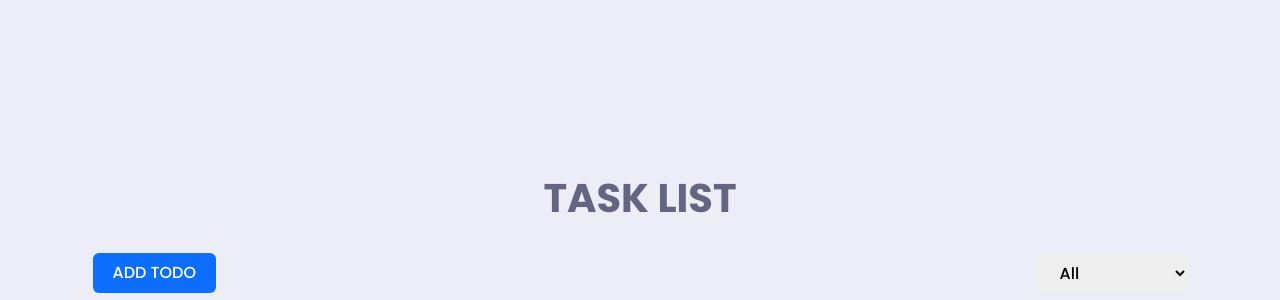
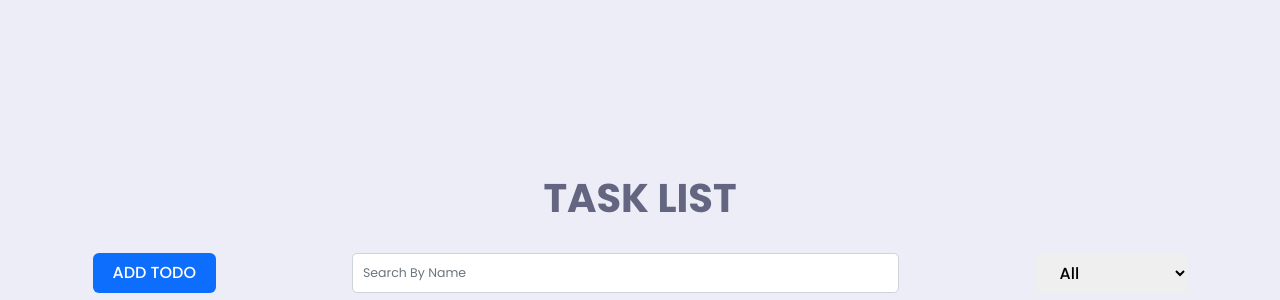
Before and after one commit to uokal/Task-Practical-with-facebook, a React (Create React App) app: page /home in a window 1280 px wide. Shown: the part 652-952 px from the top of the page. Built offline with nearby package versions, Linux system fonts and the light colour scheme.

Commit message:
add searchbar by name

```diff
--- a/src/components/AppHeader.js
+++ b/src/components/AppHeader.js
@@ -1,5 +1,6 @@
 import React, { useState } from 'react';
 import { useDispatch, useSelector } from 'react-redux';
+import { Form } from 'react-bootstrap';
 import { Button, SelectButton } from './Button';
 import styles from '../styles/modules/app.module.scss';
 import TodoModal from './TodoModal';
@@ -12,7 +13,6 @@ function AppHeader() {
   const dispatch = useDispatch();
 
   const updateFilter = (e) => {
-    console.log('hello');
     setFilterStatus(e.target.value);
     dispatch(updateFilterStatus(e.target.value));
   };
@@ -29,6 +29,15 @@ function AppHeader() {
         >
           ADD TODO
         </Button>
+        <Form.Control
+          type="text"
+          id="inputPassword5"
+          aria-describedby="passwordHelpBlock"
+          onChange={(e) => updateFilter(e)}
+          size="lg"
+          placeholder="Search By Name"
+          className="w-50 p-3"
+        />
         <SelectButton value={filterStatus} onChange={(e) => updateFilter(e)}>
           <option value="all">All</option>
           <option value="complete">Complete</option>
--- a/src/components/TodoContent.js
+++ b/src/components/TodoContent.js
@@ -14,7 +14,7 @@ function TodoContent() {
     if (filterStatus === 'all') {
       return true;
     }
-    return item.status === filterStatus;
+    return item.title?.toLowerCase().includes(filterStatus.toString().toLowerCase())
   });
 
   return (
```
Also changed, not shown: 1 other file (tests, documents, lock files or other folders).
